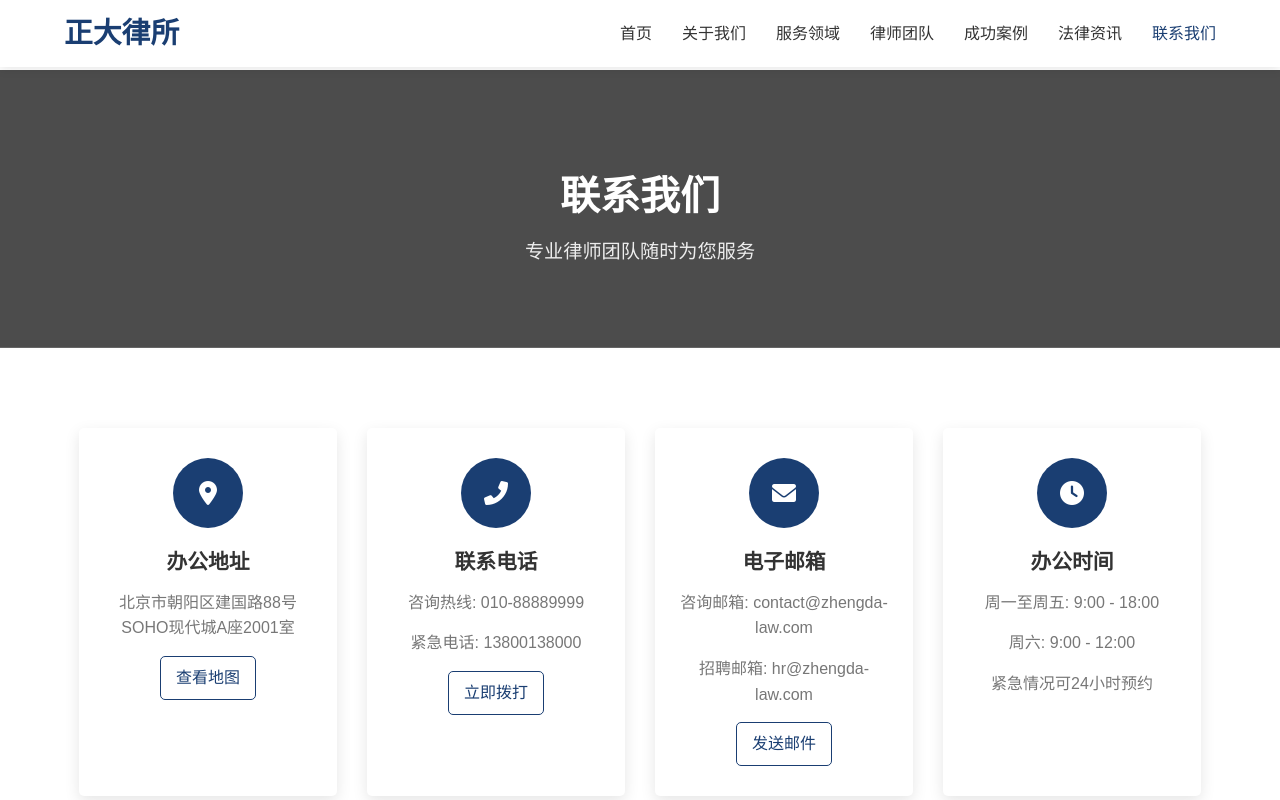
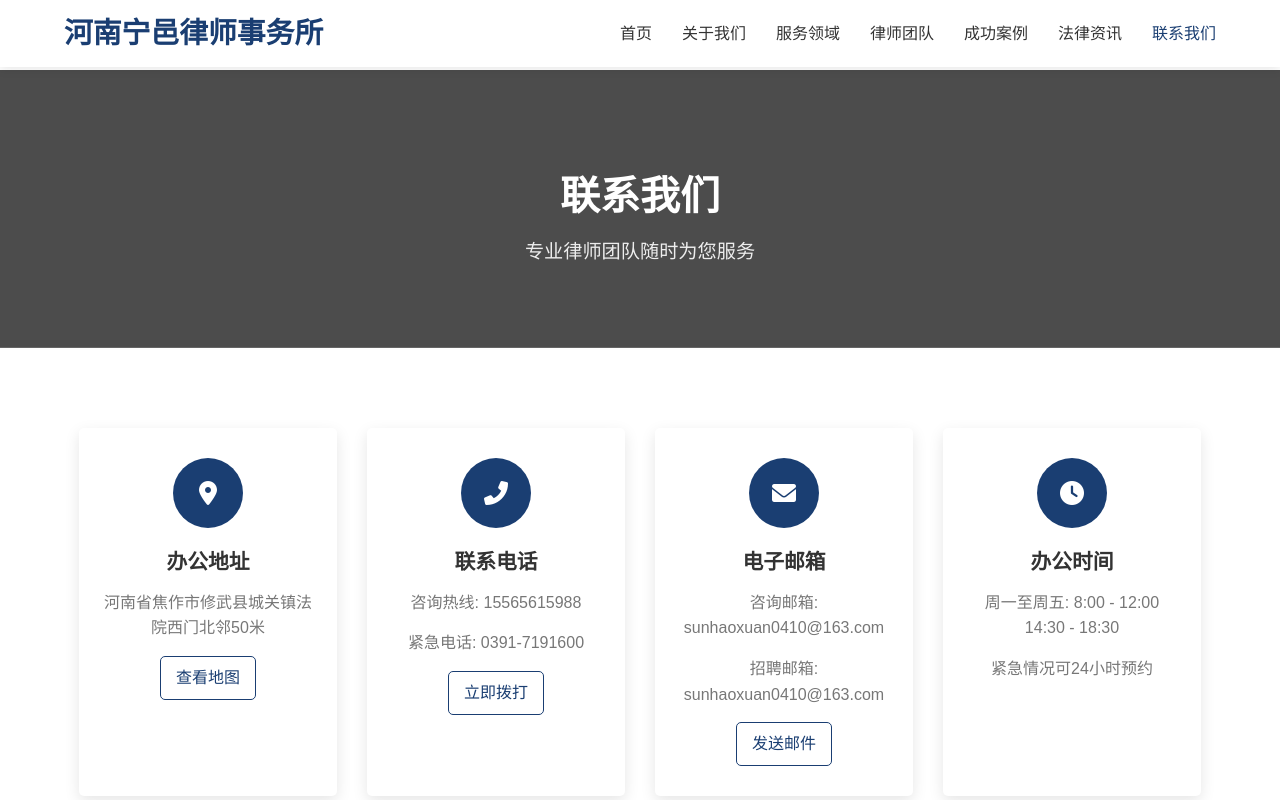
Before and after one commit to ningyilaw/law-firm, a plain HTML site: page contact.html in a window 1280 px wide. Shown: the top 800 px of the page. Drawn offline with Linux system fonts and the light colour scheme.

Commit message:
Update contact.html

```diff
--- a/contact.html
+++ b/contact.html
@@ -3,7 +3,7 @@
 <head>
     <meta charset="UTF-8">
     <meta name="viewport" content="width=device-width, initial-scale=1.0">
-    <title>联系我们 - 正大律师事务所</title>
+    <title>联系我们 - 河南宁邑律师事务所</title>
     <link rel="stylesheet" href="assets/css/style.css">
     <link rel="stylesheet" href="https://cdnjs.cloudflare.com/ajax/libs/font-awesome/6.0.0-beta3/css/all.min.css">
 </head>
@@ -12,7 +12,7 @@
     <header>
         <div class="container">
             <div class="logo">
-                <h1>正大律所</h1>
+                <h1>河南宁邑律师事务所</h1>
             </div>
             <nav>
                 <ul>
@@ -48,8 +48,8 @@
                         <i class="fas fa-map-marker-alt"></i>
                     </div>
                     <h3>办公地址</h3>
-                    <p>北京市朝阳区建国路88号SOHO现代城A座2001室</p>
-                    <a href="https://maps.google.com" target="_blank" class="btn-outline">查看地图</a>
+                    <p>河南省焦作市修武县城关镇法院西门北邻50米</p>
+                    <a href="https://maps.google.com" target="河南省焦作市修武县城关镇法院西门北邻50米" class="btn-outline">查看地图</a>
                 </div>
 
                 <div class="info-card">
@@ -57,8 +57,8 @@
                         <i class="fas fa-phone-alt"></i>
                     </div>
                     <h3>联系电话</h3>
-                    <p>咨询热线: 010-88889999</p>
-                    <p>紧急电话: 13800138000</p>
+                    <p>咨询热线: 15565615988</p>
+                    <p>紧急电话: 0391-7191600</p>
                     <a href="tel:010-88889999" class="btn-outline">立即拨打</a>
                 </div>
 
@@ -67,9 +67,9 @@
                         <i class="fas fa-envelope"></i>
                     </div>
                     <h3>电子邮箱</h3>
-                    <p>咨询邮箱: contact@zhengda-law.com</p>
-                    <p>招聘邮箱: hr@zhengda-law.com</p>
-                    <a href="mailto:contact@zhengda-law.com" class="btn-outline">发送邮件</a>
+                    <p>咨询邮箱: sunhaoxuan0410@163.com</p>
+                    <p>招聘邮箱: sunhaoxuan0410@163.com</p>
+                    <a href="mailto:sunhaoxuan0410@163.com" class="btn-outline">发送邮件</a>
                 </div>
 
                 <div class="info-card">
@@ -77,8 +77,7 @@
                         <i class="fas fa-clock"></i>
                     </div>
                     <h3>办公时间</h3>
-                    <p>周一至周五: 9:00 - 18:00</p>
-                    <p>周六: 9:00 - 12:00</p>
+                    <p>周一至周五: 8:00 - 12:00 14:30 - 18:30 </p>
                     <p>紧急情况可24小时预约</p>
                 </div>
             </div>
```
